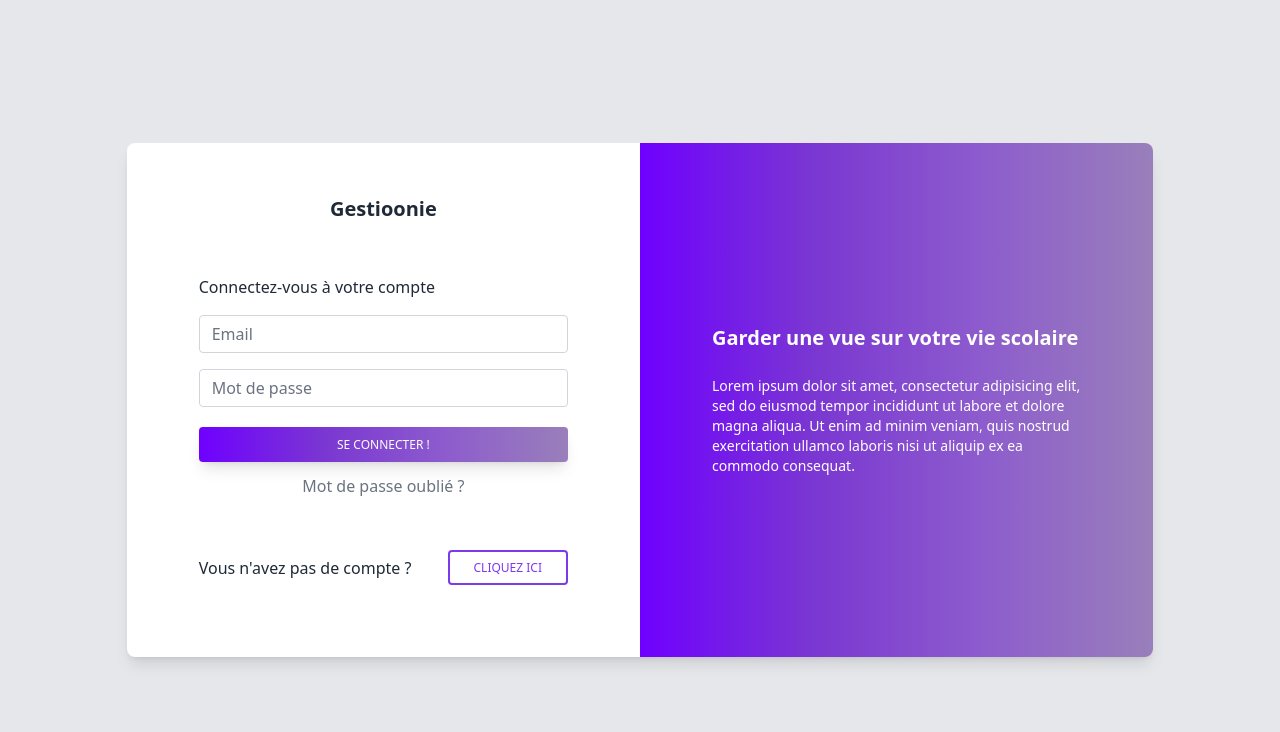
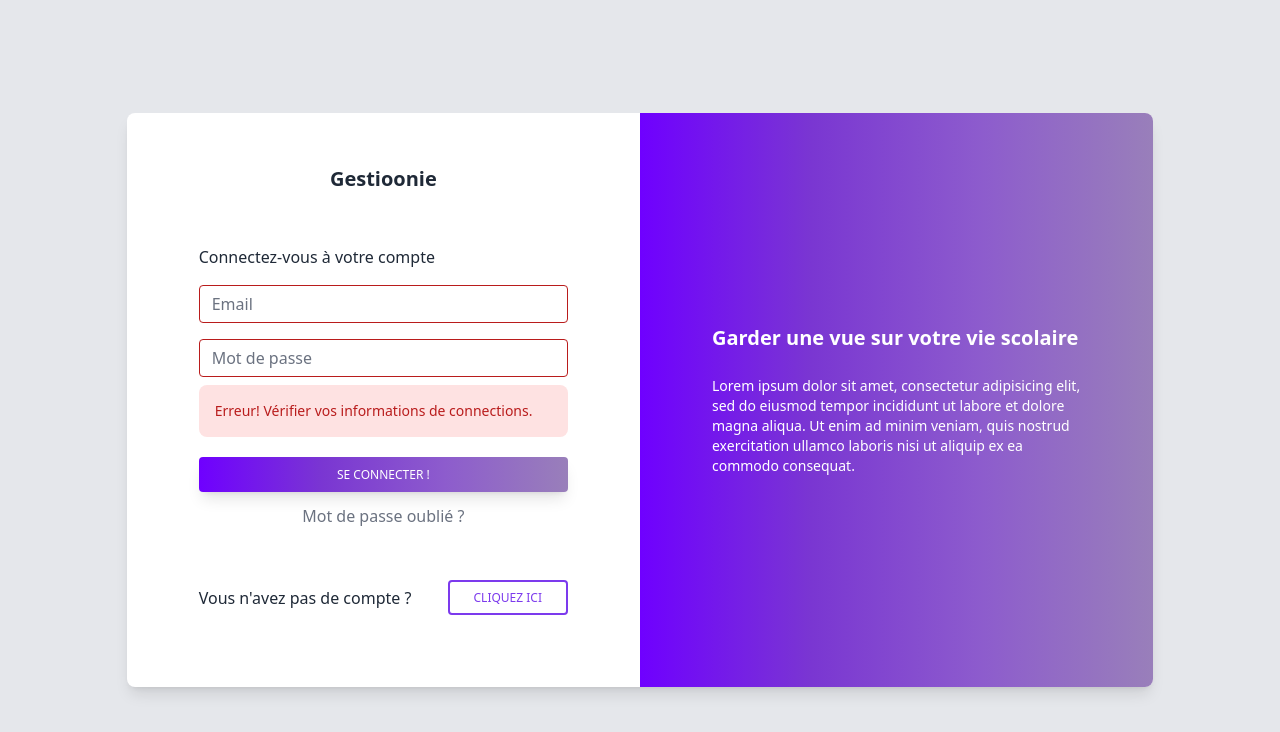
Before and after one commit to ProjectM431/m431-frontend, a Vue app: page /login in a window 1280 px wide. Both pictures are taken after a click on the button "SE CONNECTER !". Shown: the top 732 px of the page. Built offline with nearby package versions, Linux system fonts and the light colour scheme; no server answers.

Commit message:
add css when user false the login

```diff
--- a/src/views/AccountLogin.vue
+++ b/src/views/AccountLogin.vue
@@ -15,16 +15,21 @@
                 <form>
                   <p class="mb-4">Connectez-vous à votre compte</p>
                   <div class="mb-4">
-                    <input v-model="userMail" type="email" class="form-control block w-full px-3 py-1.5 text-base font-normal text-gray-700 bg-white bg-clip-padding border border-solid border-gray-300 rounded transition ease-in-out m-0 focus:text-gray-700 focus:bg-white focus:border-blue-600 focus:outline-none" id="exampleFormControlInput1" placeholder="Email"/>
+                    <input v-if="isLogin == null" v-model="userMail" type="email" class="form-control block w-full px-3 py-1.5 text-base font-normal text-grey-700 bg-white bg-clip-padding border border-solid border-gray-300 rounded transition ease-in-out m-0 focus:text-gray-700 focus:bg-white focus:border-blue-600 focus:outline-none" id="exampleFormControlInput1" placeholder="Email"/>
+                    <input v-if="isLogin == false" v-model="userMail" type="email" class="text-red-700 form-control block w-full px-3 py-1.5 text-base font-normal text-red-700 bg-red bg-clip-padding border border-solid border-red-700 rounded transition ease-in-out m-0 focus:text-gray-700 focus:bg-white focus:border-blue-600 focus:outline-none" id="exampleFormControlInput1" placeholder="Email"/>
+                  </div>
+                  <input v-if="isLogin == null" v-model="userPassword" type="password" class="form-control block w-full px-3 py-1.5 text-base font-normal text-gray-700 bg-white bg-clip-padding border border-solid border-gray-300 rounded transition ease-in-out m-0 focus:text-gray-700 focus:bg-white focus:border-blue-600 focus:outline-none" id="exampleFormControlInput1" placeholder="Mot de passe"/>
+                  <input v-if="isLogin == false" v-model="userPassword" type="password" class="text-red-700 form-control block w-full px-3 py-1.5 text-base font-normal text-red-700 bg-white bg-clip-padding border border-solid border-red-700 rounded transition ease-in-out m-0 focus:text-gray-700 focus:bg-white focus:border-blue-600 focus:outline-none" id="exampleFormControlInput1" placeholder="Mot de passe"/>
+                  <div v-if="isLogin == false" class="p-4 mb-4 mt-2 text-sm text-red-700 bg-red-100 rounded-lg dark:bg-red-200 dark:text-red-800" role="alert">
+                    <span class="font-medium">Erreur!</span> Vérifier vos informations de connections.
                   </div>
                   <div class="mb-4">
-                    <input v-model="userPassword" type="password" class="form-control block w-full px-3 py-1.5 text-base font-normal text-gray-700 bg-white bg-clip-padding border border-solid border-gray-300 rounded transition ease-in-out m-0 focus:text-gray-700 focus:bg-white focus:border-blue-600 focus:outline-none" id="exampleFormControlInput1" placeholder="Mot de passe"/>
                   </div>
                   <div class="text-center pt-1 mb-12 pb-1">
                     <button @click="loginAuthToken()" class="inline-block px-6 py-2.5 text-white font-medium text-xs leading-tight uppercase rounded shadow-md hover:bg-blue-700 hover:shadow-lg focus:shadow-lg focus:outline-none focus:ring-0 active:shadow-lg transition duration-150 ease-in-out w-full mb-3" type="button" data-mdb-ripple="true" data-mdb-ripple-color="light" style="background: linear-gradient(to right, #6F00FF, #7A36D2, #8D5CCD, #997FBA);">
                       Se connecter !
                     </button>
-                    <a class="text-gray-500" href="#!">Mot de passe oublié ?</a>
+                    <a class="text-gray-500">Mot de passe oublié ?</a>
                   </div>
                   <div class="flex items-center justify-between pb-6">
                     <p class="mb-0 mr-2">Vous n'avez pas de compte ?</p>
@@ -65,7 +70,7 @@ export default {
     userMail: "",
     userPassword: "",
     apiAuthToken: "http://127.0.0.1:8003/api-token-auth/",
-    isLoginFailed: false,
+    isLogin: null,
   }),
 
   methods: {
@@ -81,13 +86,13 @@ export default {
         console.log(response.data)
          console.log("then")
          // Met la variable a true
-         this.isLoginFailed = true
+         this.isLogin = true
          // Si la variable est true alors redirection
-         if (this.isLoginFailed == true) {
-           this.$router.push({ path: '/login' })
+         if (this.isLogin == true) {
+          //  this.$router.push({ path: '/login' })
          }
       }).catch(() => { // Si le login est pas bon alors
-        this.isLoginFailed = false
+        this.isLogin = false
       });
     },
   },
```
